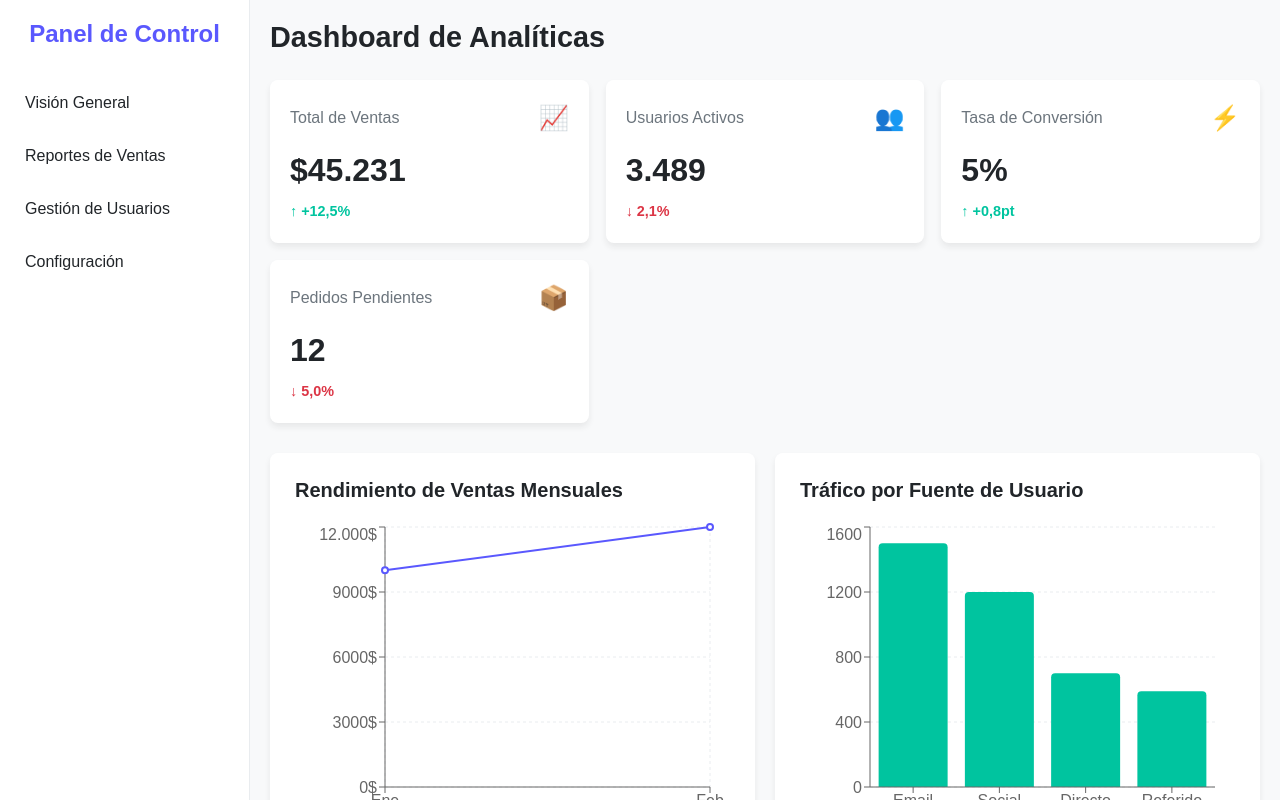
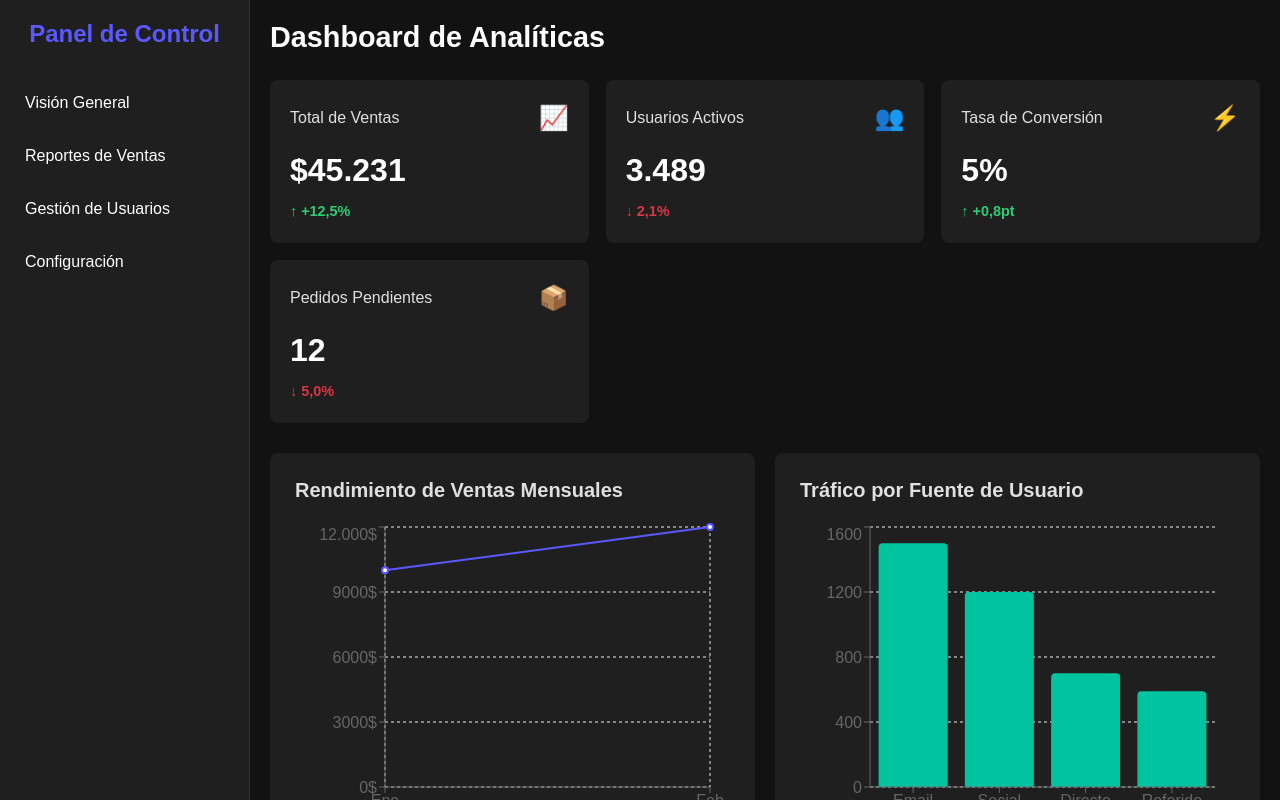
Before and after one commit to carlamunti89/analytic-dashboard-project, a React (Create React App) app: page / in a window 1280 px wide. Built offline with nearby package versions, Linux system fonts and the light colour scheme.

Commit message:
feat: dark theme

```diff
--- a/src/styles/base/_reset.scss
+++ b/src/styles/base/_reset.scss
@@ -7,8 +7,8 @@
 body {
   font-family: $font-stack;
   font-size: $font-size-base;
-  background-color: $color-bg-light;
-  color: $color-text-dark;
+  background-color: $color-bg-deep;
+  color: $color-text-lightest;
   line-height: 1.5;
 }
 
--- a/src/styles/base/_variables.scss
+++ b/src/styles/base/_variables.scss
@@ -1,19 +1,37 @@
-// Colores primarios del Dashboard
-$color-primary: #5a58fe;
-$color-secondary: #00c49f;
+// src/styles/abstracts/_variables.scss
 
-// Colores de Estado (Para Badges y Mensajes)
-$color-success: #28a745; // Verde para éxito (Completed)
-$color-warning: #ffc107; // Amarillo para advertencia (Pending)
-$color-danger: #dc3545; // Rojo para peligro/error (Canceled)
+// ===================================
+// COLORES PARA TEMA OSCURO
+// ===================================
 
-// Colores de fondo y texto
-$color-bg-light: #f8f9fa;
-$color-bg-dark: #ffffff;
-$color-text-dark: #212529;
-$color-text-medium: #495057;
-$color-text-light: #6c757d;
-$color-border: #e9ecef;
+// COLORES PRIMARIOS (Mantener los colores vibrantes para que resalten)
+$color-primary: #5a58fe; // Azul/Violeta de acento
+$color-secondary: #00c49f; // Turquesa/Verde de acento
+
+// COLORES DE ESTADO (Ligeramente ajustados para mejor contraste sobre fondo oscuro)
+$color-success: #2ecc71; // Verde para éxito
+$color-warning: #f1c40f; // Amarillo para advertencia
+$color-danger: #e74c3c; // Rojo para peligro/error
+
+// COLORES DE FONDO Y TEXTO (Estructura Invertida para Dark Mode)
+
+// 1. Fondos
+$color-bg-deep: #121212; // Fondo más oscuro (Background principal de la aplicación)
+$color-bg-medium: #1f1f1f; // Fondo de Tarjetas y Sidebar (Ligeramente más claro)
+$color-bg-light: #2c2c2c; // Fondo de Hover o elementos de entrada
+$color-white: #ffffff; // Usado en componentes donde se necesita blanco puro (e.g., texto principal)
+
+// 2. Texto
+$color-text-lightest: $color-white; // Texto más claro (Título, Valores principales)
+$color-text-medium: #e0e0e0; // Texto secundario, descripciones
+$color-text-darkest: #8c8c8c; // Texto sutil, etiquetas, muted
+
+// 3. Bordes
+$color-border: #333333; // Líneas divisorias, bordes sutiles
+
+// ===================================
+// TIPOGRAFÍA Y LAYOUT (Sin Cambios)
+// ===================================
 
 // Tipografía
 $font-stack: "Arial", sans-serif;
@@ -24,5 +42,4 @@ $breakpoint-tablet: 768px;
 $breakpoint-desktop: 1024px;
 
 // Variables de Layout
-$sidebar-width: 250px; // O el valor que uses para el ancho del sidebar
-$breakpoint-desktop: 1024px; // Punto de quiebre para el diseño Grid
+$sidebar-width: 250px;
--- a/src/styles/components/_card.scss
+++ b/src/styles/components/_card.scss
@@ -20,10 +20,10 @@
 
 // 2. Estilos del Componente Card
 .card {
-  background-color: $color-bg-dark; // Fondo blanco puro
+  background-color: $color-bg-medium; // Fondo blanco puro
   border-radius: 8px;
   padding: 20px;
-  box-shadow: 0 4px 6px rgba($color-text-dark, 0.08); // Sombra sutil
+  box-shadow: 0 4px px rgba(0, 0, 0, 0.5); // Sombra más oscura
 }
 
 .card-header {
@@ -35,7 +35,7 @@
 
 .card-title {
   font-size: 1rem;
-  color: $color-text-light;
+  color: $color-text-medium;
   font-weight: 500;
 }
 
@@ -48,6 +48,7 @@
   font-size: 2rem;
   font-weight: bold;
   margin-bottom: 5px;
+  color: $color-text-lightest;
 }
 
 // Estilos para la variación (change)
@@ -57,7 +58,8 @@
 }
 
 .positive {
-  color: $color-secondary; // Verde para positivo
+  color: $color-success; // Verde para positivo
+  background-color: darken ($color-success, 30%);
 }
 
 .negative {
@@ -82,7 +84,7 @@
 .chart-title {
   font-size: 1.25rem;
   font-weight: 600;
-  color: $color-text-dark;
+  color: $color-text-medium;
   margin-bottom: 20px;
 }
 
@@ -124,7 +126,7 @@
   justify-content: center;
   padding: 50px 0;
   grid-column: 1 / -1; /* Ocupa todo el ancho si está dentro del grid */
-  color: $color-text-light;
+  color: $color-text-medium;
 }
 
 .spinner {
--- a/src/styles/components/_table.scss
+++ b/src/styles/components/_table.scss
@@ -9,7 +9,7 @@
 .table-title {
   font-size: 1.25rem;
   font-weight: 600;
-  color: $color-text-dark;
+  color: $color-text-lightest;
   margin-bottom: 20px;
 }
 
@@ -32,7 +32,7 @@ td {
 thead {
   th {
     font-weight: 700;
-    color: $color-text-dark;
+    color: $color-text-medium;
     border-bottom: 2px solid $color-border;
     background-color: $color-bg-light;
   }
--- a/src/styles/layout/_dashboard-grid.scss
+++ b/src/styles/layout/_dashboard-grid.scss
@@ -9,6 +9,7 @@
   height: 100vh;
   overflow: hidden;
   position: relative;
+  background-color: $color-bg-deep;
 }
 
 // ----------------------------------------------------------------
@@ -38,13 +39,14 @@
   // se desplace verticalmente si es demasiado largo, ya que el contenedor
   // principal (.dashboard-container) tiene 'overflow: hidden'.
   overflow-y: auto;
+  color: $color-text-medium;
 
   // 4. Estilos para el título principal
   h1 {
     margin-bottom: 25px;
     font-size: 1.8rem;
     font-weight: 700;
-    color: $color-text-dark;
+    color: $color-text-lightest;
   }
 
   // 5. Ajustes para móviles: Más espacio arriba y abajo en pantallas pequeñas
@@ -58,7 +60,7 @@
 /* RESPONSIVIDAD DEL SIDEBAR (MÓVIL) */
 /* ---------------------------------------------------------------- */
 
-@media (max-width: $breakpoint-desktop - 1px) {
+@media (max-width: ($breakpoint-desktop - 1px)) {
   .dashboard-container {
     // En móvil, el contenedor usa 1 columna completa
     grid-template-columns: 1fr;
@@ -77,6 +79,7 @@
     transform: translateX(-100%); // Oculto por defecto
     transition: transform 0.3s ease-in-out;
     box-shadow: 0 0 10px rgba(0, 0, 0, 0.2); // Sombra cuando está abierto
+    background-color: $color-bg-medium;
   }
 
   // Estado cuando el botón de toggle está activado
@@ -100,7 +103,7 @@
   border: none;
   cursor: pointer;
   padding: 5px;
-  color: $color-text-dark;
+  color: $color-text-medium;
 
   svg {
     width: 28px;
@@ -109,7 +112,7 @@
 }
 
 // Hacemos el botón visible solo en pantallas pequeñas
-@media (max-width: $breakpoint-desktop - 1px) {
+@media (max-width: ($breakpoint-desktop - 1px)) {
   .sidebar-toggle-btn {
     display: block; // Muestra el botón en móvil
   }
--- a/src/styles/layout/_sidebar.scss
+++ b/src/styles/layout/_sidebar.scss
@@ -1,6 +1,6 @@
 .sidebar {
   // Estilos de la caja
-  background-color: $color-bg-dark;
+  background-color: $color-bg-medium;
   border-right: 1px solid $color-border;
   padding: 20px 10px;
   overflow-y: auto;
```
